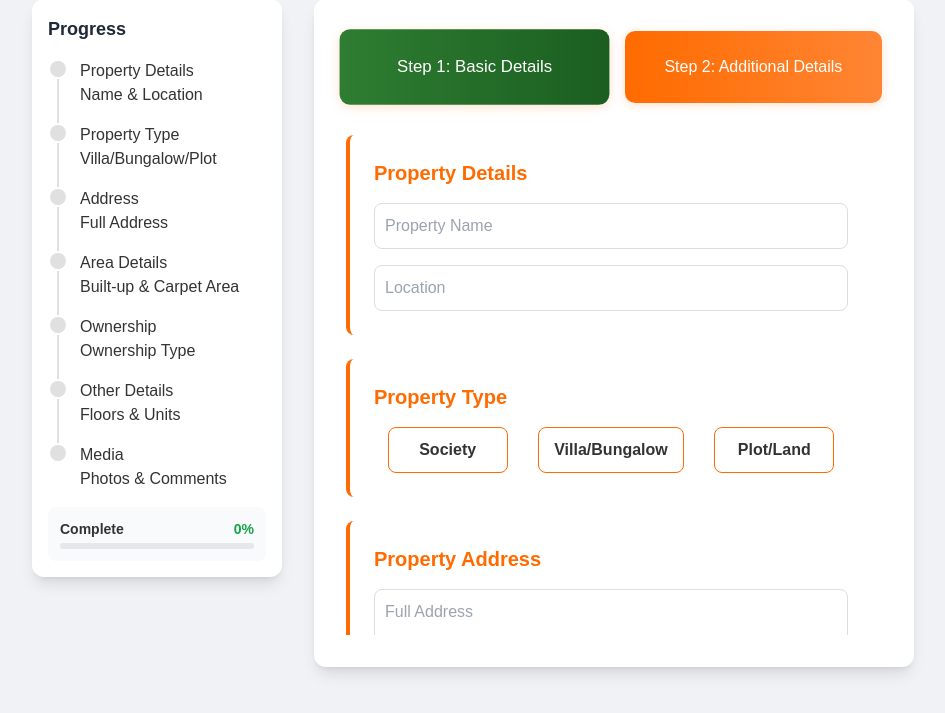
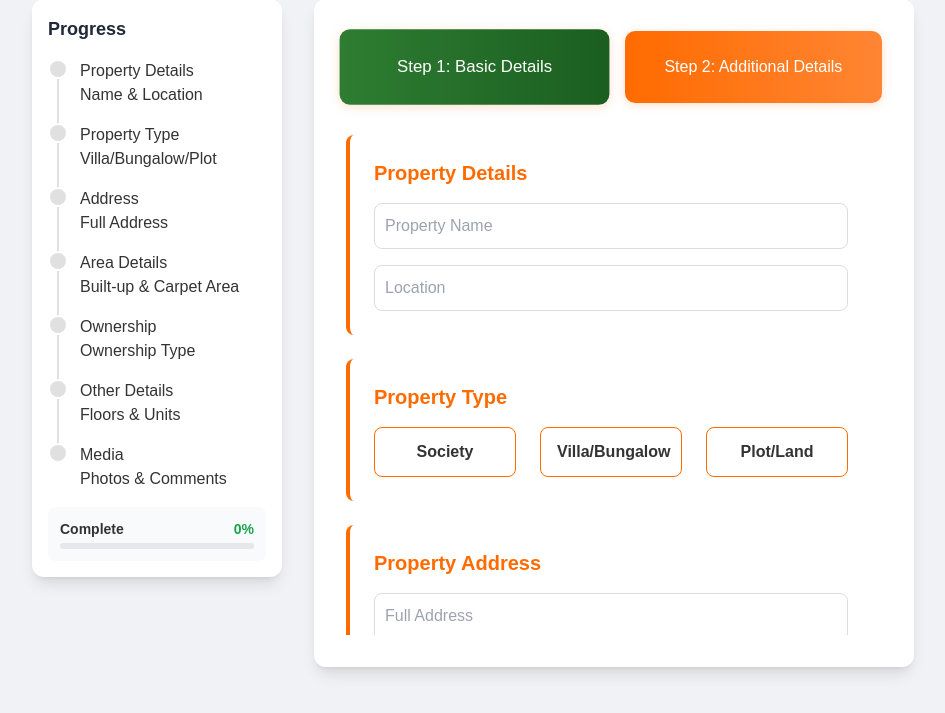
Before and after one commit to vedant-vijay/Property-Bharat-ORG, a Flask app: page /dashboard-redev in a window 1280 px wide. Shown: the part 33-746 px from the top of the page, without its empty margins (167-1112 px from the left). Run offline with Flask 3, Linux system fonts and the light colour scheme; some libraries are stand-ins or nearby versions.

Commit message:
Update dashboard-redev.html

```diff
--- a/templates/dashboard-redev.html
+++ b/templates/dashboard-redev.html
@@ -269,10 +269,10 @@
                             <!-- Property Type -->
                             <div class="form-section p-6 rounded-lg">
                                 <h3 class="text-xl section-header mb-4">Property Type</h3>
-                                <div class="grid grid-cols-3 gap-4">
-                                    <button type="button" class="select-btn" onclick="selectOption('propertyType', 'Society')">Society</button>
-                                    <button type="button" class="select-btn" onclick="selectOption('propertyType', 'Villa/Bungalow')">Villa/Bungalow</button>
-                                    <button type="button" class="select-btn" onclick="selectOption('propertyType', 'Plot/Land')">Plot/Land</button>
+                                <div class="grid grid-cols-1 sm:grid-cols-2 md:grid-cols-3 gap-6">
+                                    <button type="button" class="select-btn w-full py-3 px-4 border rounded-lg" onclick="selectOption('propertyType', 'Society')">Society</button>
+                                    <button type="button" class="select-btn w-full py-3 px-4 border rounded-lg" onclick="selectOption('propertyType', 'Villa/Bungalow')">Villa/Bungalow</button>
+                                    <button type="button" class="select-btn w-full py-3 px-4 border rounded-lg" onclick="selectOption('propertyType', 'Plot/Land')">Plot/Land</button>
                                 </div>
                                 <input type="hidden" id="propertyType" required>
                             </div>
@@ -312,13 +312,14 @@
                             <!-- Ownership -->
                             <div class="form-section p-6 rounded-lg">
                                 <h3 class="text-xl section-header mb-4">Ownership</h3>
-                                <div class="grid grid-cols-3 gap-4">
-                                    <button type="button" class="select-btn" onclick="selectOption('ownership', 'Freehold')">Freehold</button>
-                                    <button type="button" class="select-btn" onclick="selectOption('ownership', 'Leasehold')">Leasehold</button>
-                                    <button type="button" class="select-btn" onclick="selectOption('ownership', 'Cooperative Society')">Cooperative Society</button>
+                                <div class="grid grid-cols-1 sm:grid-cols-2 md:grid-cols-3 gap-6">
+                                    <button type="button" class="select-btn w-full py-3 px-4 border rounded-lg" onclick="selectOption('ownership', 'Freehold')">Freehold</button>
+                                    <button type="button" class="select-btn w-full py-3 px-4 border rounded-lg" onclick="selectOption('ownership', 'Leasehold')">Leasehold</button>
+                                    <button type="button" class="select-btn w-full py-3 px-4 border rounded-lg" onclick="selectOption('ownership', 'Cooperative Society')">Cooperative Society</button>
                                 </div>
                                 <input type="hidden" id="ownership" required>
                             </div>
+
 
                             <!-- Other Details -->
                             <div class="form-section p-6 rounded-lg">
```
